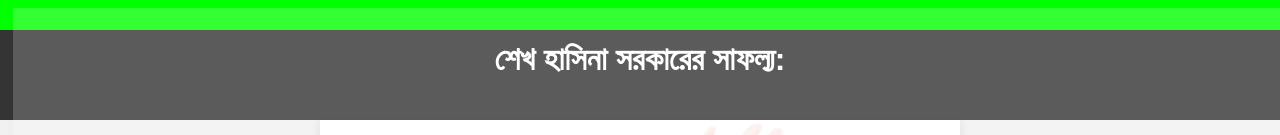
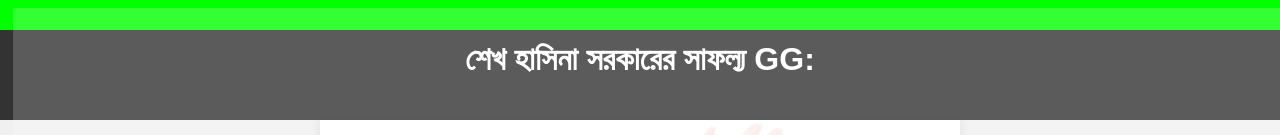
Before and after one commit to Niaz-00/sheikhhasina_gg, a plain HTML site: page index.html in a window 1280 px wide. Shown: the top 135 px of the page. Drawn offline with Linux system fonts and the light colour scheme.

Commit message:
Update index.html

```diff
--- a/index.html
+++ b/index.html
@@ -8,7 +8,7 @@
 </head>
 <body>
     <header>
-        <h1>শেখ হাসিনা সরকারের সাফল্য:</h1>
+        <h1>শেখ হাসিনা সরকারের সাফল্য GG:</h1>
     </header>
     <main>
         <ol>
```
